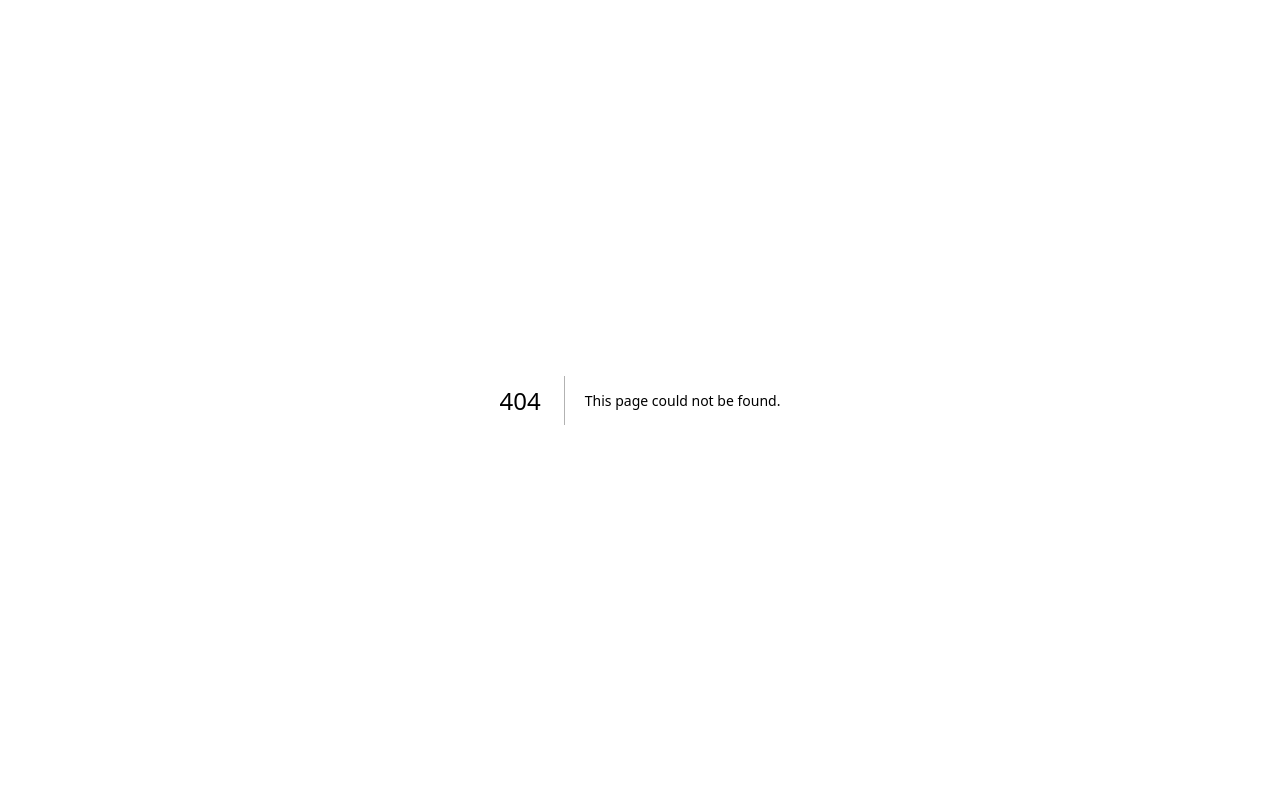
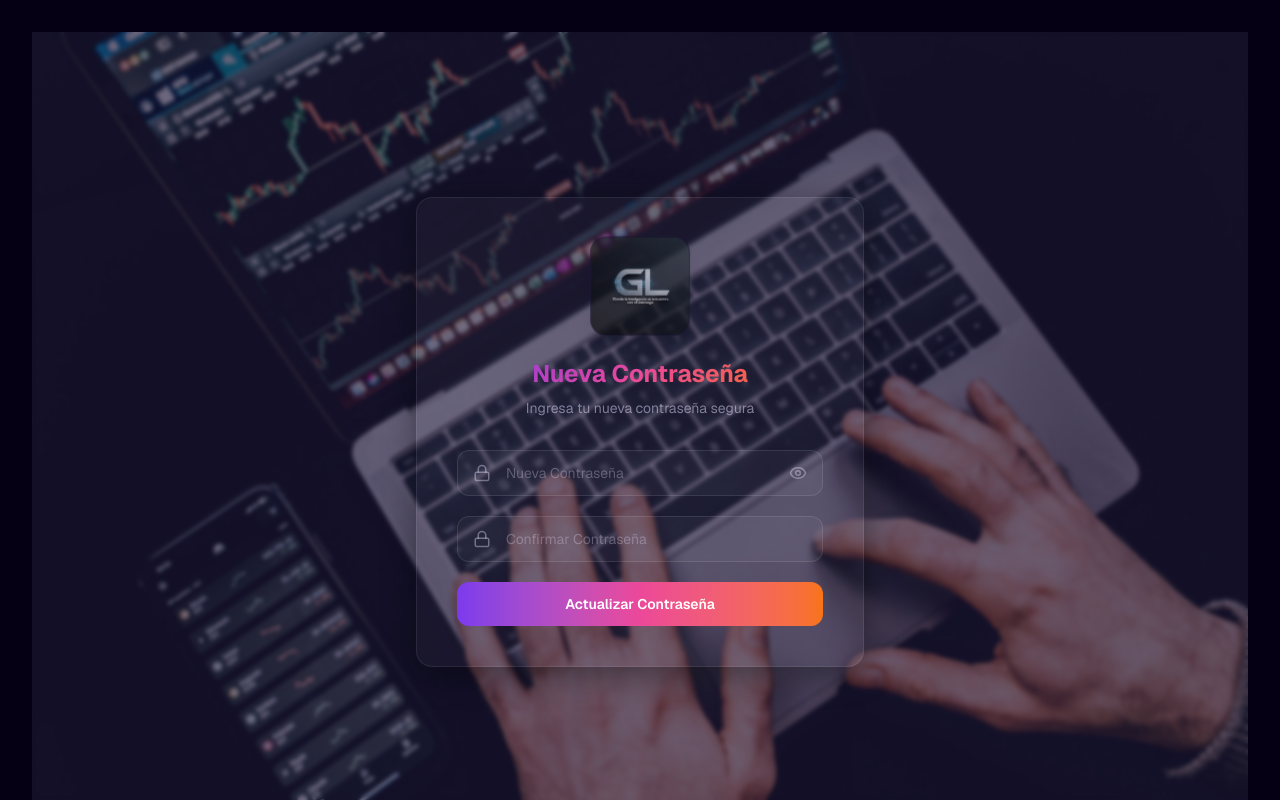
Before and after one commit to glucena1918-tech/reto_14_dias, a Next.js app: page /reset-password in a window 1280 px wide. Before the commit this address had no page. Built offline with nearby package versions, Linux system fonts and the light colour scheme.

Commit message:
feat: add password reset flow and improve auth pages

```diff
--- a/src/app/(auth)/forgot-password/page.tsx
+++ b/src/app/(auth)/forgot-password/page.tsx
@@ -24,15 +24,23 @@ export default function ForgotPasswordPage() {
     const origin = window.location.origin;
 
     const { error } = await supabase.auth.resetPasswordForEmail(email, {
-      redirectTo: `${origin}/auth/callback`,
+      redirectTo: `${origin}/auth/callback?next=/reset-password`,
     });
 
     if (error) {
+      let errorMessage = error.message;
+      if (!errorMessage || errorMessage === "{}" || errorMessage === "null") {
+        errorMessage =
+          language === "en"
+            ? "SMTP configuration or network error. Please check your Supabase Auth logs."
+            : "Error de configuración SMTP o de red. Por favor verifica los logs de Supabase Auth.";
+      }
+
       toast({
         title:
           language === "en"
-            ? `Error: ${error.message}`
-            : `Error: ${error.message}`,
+            ? `Error: ${errorMessage}`
+            : `Error: ${errorMessage}`,
         type: "error",
       });
       setLoading(false);
--- a/src/app/(auth)/signup/page.tsx
+++ b/src/app/(auth)/signup/page.tsx
@@ -42,11 +42,19 @@ export default function SignUpPage() {
     });
 
     if (error) {
+      let errorMessage = error.message;
+      if (!errorMessage || errorMessage === "{}" || errorMessage === "null") {
+        errorMessage =
+          language === "en"
+            ? "SMTP configuration or network error. Please check your Supabase Auth logs."
+            : "Error de configuración SMTP o de red. Por favor verifica los logs de Supabase Auth.";
+      }
+
       toast({
         title:
           language === "en"
-            ? `Sign up failed: ${error.message}`
-            : `Error al registrarse: ${error.message}`,
+            ? `Sign up failed: ${errorMessage}`
+            : `Error al registrarse: ${errorMessage}`,
         type: "error",
       });
       setLoading(false);
--- /dev/null
+++ b/src/app/(protected)/reset-password/page.tsx
@@ -0,0 +1,153 @@
+"use client";
+
+import { useState } from "react";
+import { useRouter } from "next/navigation";
+import { createClient } from "@/lib/supabase/client";
+import { useTranslation } from "@/hooks/useTranslation";
+import { useToast } from "@/components/ui/ToastProvider";
+import { GlassCard } from "@/components/ui/GlassCard";
+import { GlowButton } from "@/components/ui/GlowButton";
+import { Input } from "@/components/ui/Input";
+import { Lock, Loader2, Eye, EyeOff } from "lucide-react";
+
+export default function ResetPasswordPage() {
+  const { language } = useTranslation();
+  const { toast } = useToast();
+  const router = useRouter();
+
+  const [password, setPassword] = useState("");
+  const [confirmPassword, setConfirmPassword] = useState("");
+  const [showPassword, setShowPassword] = useState(false);
+  const [loading, setLoading] = useState(false);
+
+  const handleResetPassword = async (e: React.FormEvent) => {
+    e.preventDefault();
+
+    if (password !== confirmPassword) {
+      toast({
+        title:
+          language === "en"
+            ? "Passwords do not match."
+            : "Las contraseñas no coinciden.",
+        type: "error",
+      });
+      return;
+    }
+
+    setLoading(true);
+
+    const supabase = createClient();
+    const { error } = await supabase.auth.updateUser({
+      password: password,
+    });
+
+    if (error) {
+      toast({
+        title:
+          language === "en"
+            ? `Failed to update password: ${error.message}`
+            : `Error al actualizar contraseña: ${error.message}`,
+        type: "error",
+      });
+      setLoading(false);
+      return;
+    }
+
+    toast({
+      title:
+        language === "en"
+          ? "Password updated successfully! Redirecting to login..."
+          : "¡Contraseña actualizada con éxito! Redirigiendo al login...",
+      type: "success",
+    });
+
+    // Sign out to clear the recovery session cookies
+    await supabase.auth.signOut();
+
+    setLoading(false);
+
+    // Redirect to login
+    router.push("/login");
+    router.refresh();
+  };
+
+  return (
+    <div className="min-h-screen w-full flex items-center justify-center bg-cover bg-center p-4 relative" style={{ backgroundImage: "url('/background.jpg')" }}>
+      {/* Background overlay */}
+      <div className="absolute inset-0 bg-base-300/60 backdrop-blur-[2px]" />
+
+      <div className="animate-fade-in relative z-10 w-full max-w-md">
+        <GlassCard className="p-8 sm:p-10">
+          {/* Logo */}
+          <div className="flex justify-center mb-6">
+            <div className="relative w-24 h-24 rounded-2xl overflow-hidden border border-base-content/10 shadow-lg flex items-center justify-center bg-base-200 animate-pulse-glow">
+              <img
+                src="/logo.jpg"
+                alt="GL Logo"
+                className="w-full h-full object-cover"
+              />
+            </div>
+          </div>
+
+          {/* Title */}
+          <h1 className="text-2xl font-bold text-center gradient-text mb-2">
+            {language === "en" ? "New Password" : "Nueva Contraseña"}
+          </h1>
+          <p className="text-center text-base-content/50 text-sm mb-8">
+            {language === "en"
+              ? "Enter your new secure password"
+              : "Ingresa tu nueva contraseña segura"}
+          </p>
+
+          {/* Form */}
+          <form onSubmit={handleResetPassword} className="space-y-5">
+            <Input
+              id="reset-password"
+              type={showPassword ? "text" : "password"}
+              placeholder={language === "en" ? "New Password" : "Nueva Contraseña"}
+              icon={<Lock size={18} />}
+              rightElement={
+                <button
+                  type="button"
+                  onClick={() => setShowPassword(!showPassword)}
+                  className="text-base-content/40 hover:text-base-content/70 focus:outline-none transition-colors flex items-center justify-center"
+                  aria-label={showPassword ? "Hide password" : "Show password"}
+                >
+                  {showPassword ? <EyeOff size={18} /> : <Eye size={18} />}
+                </button>
+              }
+              value={password}
+              onChange={(e) => setPassword(e.target.value)}
+              required
+              minLength={6}
+              autoComplete="new-password"
+            />
+
+            <Input
+              id="confirm-password"
+              type={showPassword ? "text" : "password"}
+              placeholder={
+                language === "en" ? "Confirm Password" : "Confirmar Contraseña"
+              }
+              icon={<Lock size={18} />}
+              value={confirmPassword}
+              onChange={(e) => setConfirmPassword(e.target.value)}
+              required
+              minLength={6}
+              autoComplete="new-password"
+            />
+
+            <GlowButton
+              type="submit"
+              disabled={loading}
+              className="w-full flex items-center justify-center gap-2"
+            >
+              {loading && <Loader2 size={18} className="animate-spin" />}
+              {language === "en" ? "Update Password" : "Actualizar Contraseña"}
+            </GlowButton>
+          </form>
+        </GlassCard>
+      </div>
+    </div>
+  );
+}
--- a/src/app/auth/callback/route.ts
+++ b/src/app/auth/callback/route.ts
@@ -12,9 +12,12 @@ export async function GET(request: Request) {
 
     if (!error) {
       return NextResponse.redirect(`${origin}${next}`);
+    } else {
+      console.error("Error exchanging code for session in auth/callback:", error);
     }
   }
 
   // If no code or exchange failed, redirect to login with error
+  console.warn("Auth callback failed: Code is missing or exchange failed. Redirecting to login.");
   return NextResponse.redirect(`${origin}/login?error=auth-link-failed`);
 }
```
Also changed, not shown: 1 other file (tests, documents, lock files or other folders).
